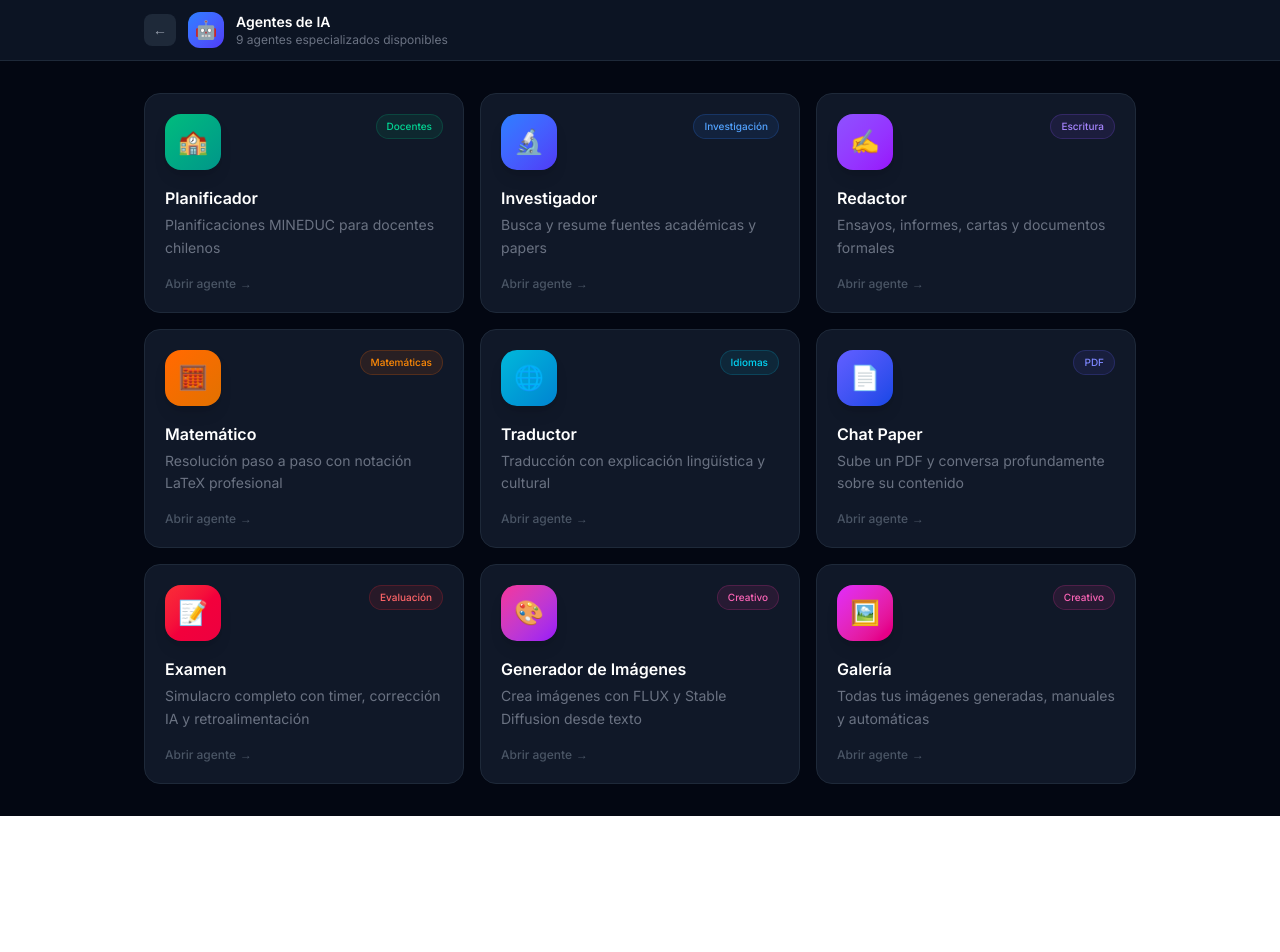
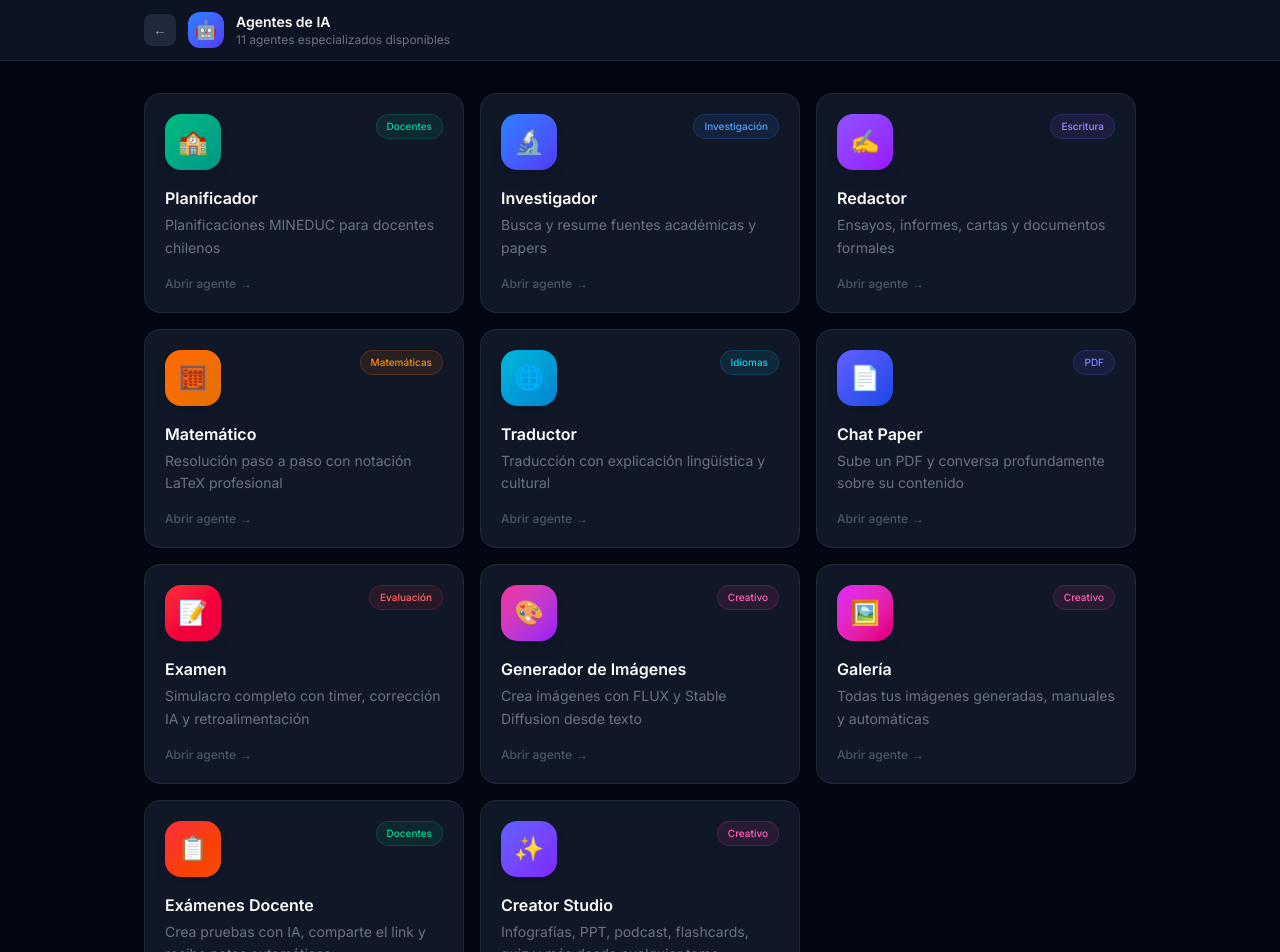
Before and after one commit to innova-space-edu/eduai-platform, a Next.js app: page /agentes in a window 1280 px wide. Shown: the top 952 px of the page. Before the commit the page ends 816 px from the top, so only its background shows below. Built offline with nearby package versions, Linux system fonts and the light colour scheme.

Commit message:
fix: exámenes y creator en agentes, sacar del sidebar

```diff
--- a/app/agentes/page.tsx
+++ b/app/agentes/page.tsx
@@ -85,6 +85,24 @@ const AGENTS = [
     href: "/galeria",
     tag: "Creativo",
   },
+  {
+    id: "examen-docente",
+    icon: "📋",
+    name: "Exámenes Docente",
+    description: "Crea pruebas con IA, comparte el link y recibe notas automáticas",
+    color: "from-red-500 to-orange-600",
+    href: "/examen/docente",
+    tag: "Docentes",
+  },
+  {
+    id: "creator",
+    icon: "✨",
+    name: "Creator Studio",
+    description: "Infografías, PPT, podcast, flashcards, quiz y más desde cualquier tema",
+    color: "from-indigo-500 to-violet-600",
+    href: "/creator",
+    tag: "Creativo",
+  },
 ]
 
 const TAG_COLORS: Record<string, string> = {
--- a/app/dashboard/page.tsx
+++ b/app/dashboard/page.tsx
@@ -24,7 +24,6 @@ const BOTTOM_LINKS = [
   { href: "/collab",   icon: "🤝", label: "Colaborar" },
   { href: "/creator",  icon: "✨", label: "Creator"   },
   { href: "/profile",  icon: "👤", label: "Perfil"    },
-  { href: "/examen/docente", icon: "📝", label: "Exámenes" },
 ]
 
 export default function Dashboard() {
```
